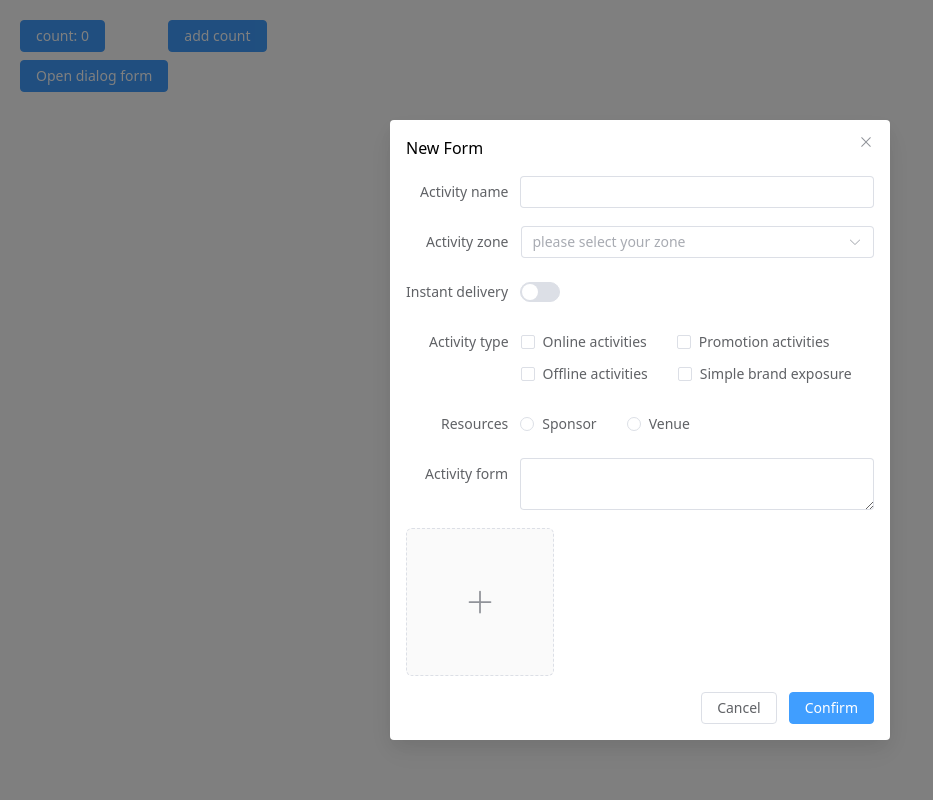
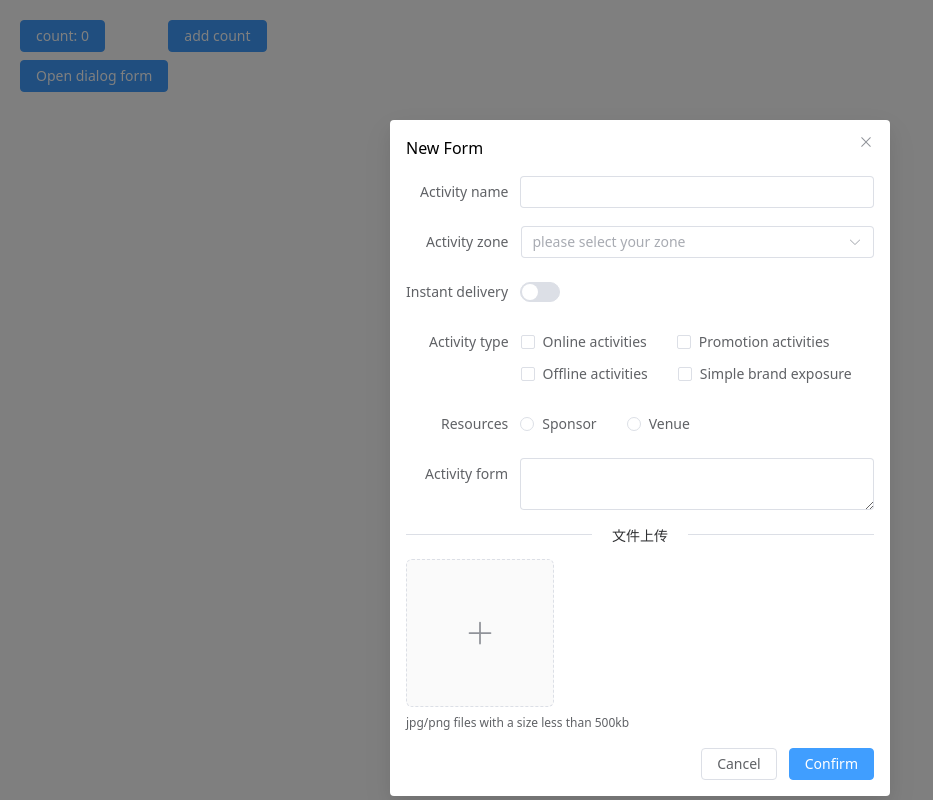
Before and after one commit to Xxcccy/Vue3-TS, a Vue app: page / in a window 1280 px wide. Both pictures are taken after a click on the button "Open dialog form". Shown: the whole page, without its empty margins (0-933 px from the left). Built offline with nearby package versions, Linux system fonts and the light colour scheme; the HTML template or start-up script is replaced by a standard one.

Commit message:
添加prettier格式化工具

```diff
--- a/components.d.ts
+++ b/components.d.ts
@@ -13,6 +13,7 @@ declare module 'vue' {
     ElCol: typeof import('element-plus/es')['ElCol']
     ElDatePicker: typeof import('element-plus/es')['ElDatePicker']
     ElDialog: typeof import('element-plus/es')['ElDialog']
+    ElDivider: typeof import('element-plus/es')['ElDivider']
     ElForm: typeof import('element-plus/es')['ElForm']
     ElFormItem: typeof import('element-plus/es')['ElFormItem']
     ElIcon: typeof import('element-plus/es')['ElIcon']
--- a/package.json
+++ b/package.json
@@ -23,6 +23,7 @@
     "autoprefixer": "^10.4.20",
     "npm-run-all2": "^7.0.1",
     "postcss": "^8.4.49",
+    "prettier": "^3.4.2",
     "tailwindcss": "^3.4.17",
     "typescript": "~5.6.3",
     "unplugin-auto-import": "^0.19.0",
--- a/src/App.vue
+++ b/src/App.vue
@@ -6,6 +6,6 @@
 </template>
 
 <script setup lang="ts">
-import Home from './views/home.vue';
-import TestEventBus from './views/testEventBus.vue';
+import Home from "./views/home.vue";
+import TestEventBus from "./views/testEventBus.vue";
 </script>
--- a/src/components/FileUpload.vue
+++ b/src/components/FileUpload.vue
@@ -1,29 +1,51 @@
 <template>
   <div>
-    <el-upload v-model:file-list="fileList" class="upload" action="#" :http-request="handleUpload"
-      :before-upload="beforeUpload" :on-success="handleSuccess" list-type="picture-card">
-      <el-icon>
-        <Plus />
-      </el-icon>
+    <el-upload
+      v-model:file-list="fileList"
+      class="upload"
+      action="#"
+      :http-request="handleUpload"
+      :before-upload="beforeUpload"
+      :on-success="handleSuccess"
+      list-type="picture-card"
+      :disabled="disabled"
+    >
+      <el-icon><Plus /></el-icon>
 
       <template #file="{ file, index }">
         <div>
-          <img class="el-upload-list__item-thumbnail avatar" :src="file.url" alt="" />
+          <img
+            class="el-upload-list__item-thumbnail avatar"
+            :src="file.url"
+            alt=""
+          />
           <span class="el-upload-list__item-actions">
-            <span class="el-upload-list__item-preview" @click="handlePictureCardPreview(file)">
+            <span
+              class="el-upload-list__item-preview"
+              @click="handlePictureCardPreview(file)"
+            >
               <el-icon><zoom-in /></el-icon>
             </span>
-            <span v-if="!disabled" class="el-upload-list__item-delete" @click="handleDownload(file)">
-              <el-icon>
-                <Download />
-              </el-icon>
+            <span
+              v-if="!disabled"
+              class="el-upload-list__item-delete"
+              @click="handleDownload(file)"
+            >
+              <el-icon><Download /></el-icon>
             </span>
-            <span v-if="!disabled" class="el-upload-list__item-delete" @click="handleRemove(file, index)">
-              <el-icon>
-                <Delete />
-              </el-icon>
+            <span
+              v-if="!disabled"
+              class="el-upload-list__item-delete"
+              @click="handleRemove(file, index)"
+            >
+              <el-icon><Delete /></el-icon>
             </span>
           </span>
+        </div>
+      </template>
+      <template #tip>
+        <div class="el-upload__tip">
+          jpg/png files with a size less than 500kb
         </div>
       </template>
     </el-upload>
@@ -35,37 +57,38 @@
 </template>
 
 <script setup lang="ts">
-import api from '@/api/api';
-import { Delete, Download, Plus, ZoomIn } from '@element-plus/icons-vue';
-import type {
-  UploadFile,
-  UploadProgressEvent,
-  UploadProps,
-  UploadRequestHandler,
-  UploadRequestOptions
-} from 'element-plus';
-import { onMounted, ref, watch } from 'vue';
+import api from "@/api/api";
+import { Delete, Download, Plus, ZoomIn } from "@element-plus/icons-vue";
+import {
+  ElMessage,
+  type UploadFile,
+  type UploadProgressEvent,
+  type UploadProps,
+  type UploadRequestHandler,
+  type UploadRequestOptions,
+} from "element-plus";
+import { onMounted, ref, watch } from "vue";
 
-const { defaultFileList } = defineProps<{
-  defaultFileList?: UploadFile[],
+const { defaultFileList, disabled } = defineProps<{
+  defaultFileList?: UploadFile[];
+  disabled?: boolean;
 }>();
 const emit = defineEmits<{
-  (e: 'updateFileList', fileList: UploadFile[]): void,
+  (e: "change", fileList: UploadFile[]): void;
 }>();
 
 const upLoadProgress = ref(0);
-const dialogImageUrl = ref('');
+const dialogImageUrl = ref("");
 const dialogVisible = ref(false);
-const disabled = ref(false);
 const fileList = ref<UploadFile[]>([]);
 
 onMounted(() => {
   if (defaultFileList?.length) fileList.value = defaultFileList;
-})
+});
 
 watch(
   () => defaultFileList,
-  (newValue) => fileList.value = newValue ?? []
+  (newValue) => (fileList.value = newValue ?? []),
 );
 
 // 自定义上传
@@ -82,35 +105,45 @@ const handleUpload: UploadRequestHandler = (option: UploadRequestOptions) => {
       //属性 lengthComputable 主要表明总共需要完成的工作量和已经完成的工作是否可以被测量
       // progressEvent.loaded：上传进度
       // progressEvent.total：总大小
-      upLoadProgress.value = Math.floor(progressEvent.loaded / progressEvent.total) * 100; //实时获取上传进度
+      upLoadProgress.value =
+        Math.floor(progressEvent.loaded / progressEvent.total) * 100; //实时获取上传进度
     }
+  };
+  return api.upload(formData, { onUploadProgress });
+};
+
+const handleSuccess: UploadProps["onSuccess"] = (response, uploadFile) => {
+  console.log("handleSuccess: ", uploadFile);
+  // 回传父组件最新的文件列表
+  emit("change", fileList.value);
+};
+
+const beforeUpload: UploadProps["beforeUpload"] = (uploadFile) => {
+  console.log("beforeUpload: ", uploadFile);
+  if (uploadFile.type !== "image/jpeg") {
+    ElMessage.error("Avatar picture must be JPG format!");
+    return false;
+  } else if (uploadFile.size / 1024 / 1024 > 2) {
+    ElMessage.error("Avatar picture size can not exceed 2MB!");
+    return false;
   }
-  return api.upload(formData, { onUploadProgress });
-}
-
-const handleSuccess: UploadProps['onSuccess'] = (response, uploadFile) => {
-  console.log('handleSuccess: ', uploadFile);
-  emit('updateFileList', fileList.value);
-}
-
-const beforeUpload: UploadProps['beforeUpload'] = (uploadFile) => {
-  // console.log('beforeUpload: ', uploadFile);
-}
+  return true;
+};
 
 const handleRemove = (file: UploadFile, index: number) => {
-  console.log('remove: ', file);
+  console.log("remove: ", file);
   fileList.value.splice(index, 1);
-  emit('updateFileList', fileList.value);
-}
+  emit("change", fileList.value);
+};
 
 const handlePictureCardPreview = (file: UploadFile) => {
   dialogImageUrl.value = file.url!;
   dialogVisible.value = true;
-}
+};
 
 const handleDownload = (file: UploadFile) => {
   console.log(file);
-}
+};
 </script>
 
 <style scoped>
--- /dev/null
+++ b/src/types/index.ts
@@ -0,0 +1,11 @@
+import type { UploadUserFile } from "element-plus";
+
+export interface infoForm {
+  name: string;
+  region: string;
+  delivery: boolean;
+  type: string[];
+  resource: string;
+  desc: string;
+  fileList: UploadUserFile[];
+}
--- a/src/views/dialog.vue
+++ b/src/views/dialog.vue
@@ -1,37 +1,43 @@
 <template>
-  <el-dialog v-model="dialogVisible" title="Tips" width="500" :before-close="cancel" :close-on-click-modal="false">
+  <el-dialog
+    v-model="dialogVisible"
+    width="500"
+    :before-close="cancel"
+    :close-on-click-modal="false"
+  >
     <template #header>New Form</template>
     <slot name="content"></slot>
     <template #footer>
       <div class="dialog-footer">
         <el-button @click="cancel">Cancel</el-button>
-        <el-button type="primary" @click="onSubmit">
-          Confirm
-        </el-button>
+        <el-button type="primary" @click="onSubmit"> Confirm </el-button>
       </div>
     </template>
   </el-dialog>
 </template>
 
 <script setup lang="ts">
-import { throttle } from '@/utils/FnUtils';
-import { ref, watch } from 'vue';
+import { throttle } from "@/utils/FnUtils";
+import { ref, watch } from "vue";
 
 const { visible } = defineProps<{
-  visible: boolean
+  visible: boolean;
 }>();
 
-watch(() => visible, (newValue: boolean) => dialogVisible.value = newValue);
+watch(
+  () => visible,
+  (newValue: boolean) => (dialogVisible.value = newValue),
+);
 
 const emit = defineEmits<{
-  (e: 'cancel', visible: boolean): void,
-  (e: 'confirm', visible: boolean): void,
+  (e: "cancel", visible: boolean): void;
+  (e: "confirm", visible: boolean): void;
 }>();
 
 const dialogVisible = ref(false);
 
-const submit = () => emit('confirm', false);
+const submit = () => emit("confirm", false);
 const onSubmit = throttle(submit, 1500);
 
-const cancel = () => emit('cancel', false);
+const cancel = () => emit("cancel", false);
 </script>
--- a/src/views/home.vue
+++ b/src/views/home.vue
@@ -10,13 +10,22 @@
 
   <Dialog :visible="dialogVisible" @confirm="confirm" @cancel="cancel">
     <template #content>
-      <el-form ref="formRef" :model="form" label-width="auto" style="max-width: 600px" v-loading="loading">
+      <el-form
+        ref="formRef"
+        :model="form"
+        label-width="auto"
+        style="max-width: 600px"
+        v-loading="loading"
+      >
         <el-form-item label="Activity name" prop="name">
           <el-input v-model="form.name" />
         </el-form-item>
 
         <el-form-item label="Activity zone" prop="region">
-          <el-select v-model="form.region" placeholder="please select your zone">
+          <el-select
+            v-model="form.region"
+            placeholder="please select your zone"
+          >
             <el-option label="Zone one" value="shanghai" />
             <el-option label="Zone two" value="beijing" />
           </el-select>
@@ -54,78 +63,75 @@
           <el-input v-model="form.desc" type="textarea" />
         </el-form-item>
 
-        <FileUpload :default-file-list="defaultFileList" @update-file-list="getCurrentFileList" />
+        <el-divider content-position="center">文件上传</el-divider>
+        <FileUpload
+          :default-file-list="defaultFileList"
+          @change="getCurrentFileList"
+          :disabled="disabled"
+        />
       </el-form>
     </template>
   </Dialog>
 </template>
 
 <script setup lang="ts">
-import FileUpload from '@/components/FileUpload.vue';
-import { eventBus } from '@/utils/EventBus';
-import { getCurrentInstance, reactive, ref, useTemplateRef } from 'vue';
-import Dialog from './dialog.vue';
-import api from '@/api/api';
-import type { UploadUserFile } from 'element-plus';
-
-interface infoForm {
-  name: string,
-  region: string,
-  delivery: boolean,
-  type: string[],
-  resource: string,
-  desc: string,
-  fileList: UploadUserFile[],
-}
+import api from "@/api/api";
+import FileUpload from "@/components/FileUpload.vue";
+import type { infoForm } from "@/types";
+import { eventBus } from "@/utils/EventBus";
+import type { UploadUserFile } from "element-plus";
+import { getCurrentInstance, reactive, ref, useTemplateRef } from "vue";
+import Dialog from "./dialog.vue";
 
 const count = ref(0);
 const { proxy }: any = getCurrentInstance();
 const form = reactive<infoForm>({
-  name: '',
-  region: '',
+  name: "",
+  region: "",
   delivery: false,
   type: [],
-  resource: '',
-  desc: '',
-  fileList: []
+  resource: "",
+  desc: "",
+  fileList: [],
 });
 
 // const formRef = ref()  3.5之前的获取模板引用的用法
 // useTemplateRef() => vue3.5+ 新特性
-const formRef = useTemplateRef('formRef');
+const formRef = useTemplateRef("formRef");
 
 const dialogVisible = ref(false);
 const loading = ref(false);
 const defaultFileList = ref([]);
+const disabled = ref(false);
 
 const getCurrentFileList = (fileList: UploadUserFile[]) => {
   form.fileList = fileList;
-}
+};
 
 const resetForm = () => {
   defaultFileList.value = [];
   formRef.value?.resetFields();
-}
+};
 
 const open = () => {
   dialogVisible.value = true;
   loading.value = false;
-}
+};
 
 const confirm = (visible: boolean) => {
   loading.value = true;
-  api.submit(form).then(res => {
+  api.submit(form).then((res) => {
     dialogVisible.value = visible;
     loading.value = false;
     resetForm();
-    proxy.$msgSuccess('Submit!!!');
-  })
-}
+    proxy.$msgSuccess("Submit!!!");
+  });
+};
 
 const cancel = async (visible: boolean) => {
   resetForm();
   dialogVisible.value = visible;
-}
+};
 
-eventBus.on('addCount', (value: number) => count.value += value);
+eventBus.on("addCount", (value: number) => (count.value += value));
 </script>
--- a/src/views/testEventBus.vue
+++ b/src/views/testEventBus.vue
@@ -5,7 +5,7 @@
 </template>
 
 <script setup lang="ts">
-import { eventBus } from '@/utils/EventBus';
+import { eventBus } from "@/utils/EventBus";
 
-const addCount = () => eventBus.emit('addCount', 1);
+const addCount = () => eventBus.emit("addCount", 1);
 </script>
```
Also changed, not shown: 2 other files (tests, documents, lock files or other folders).
